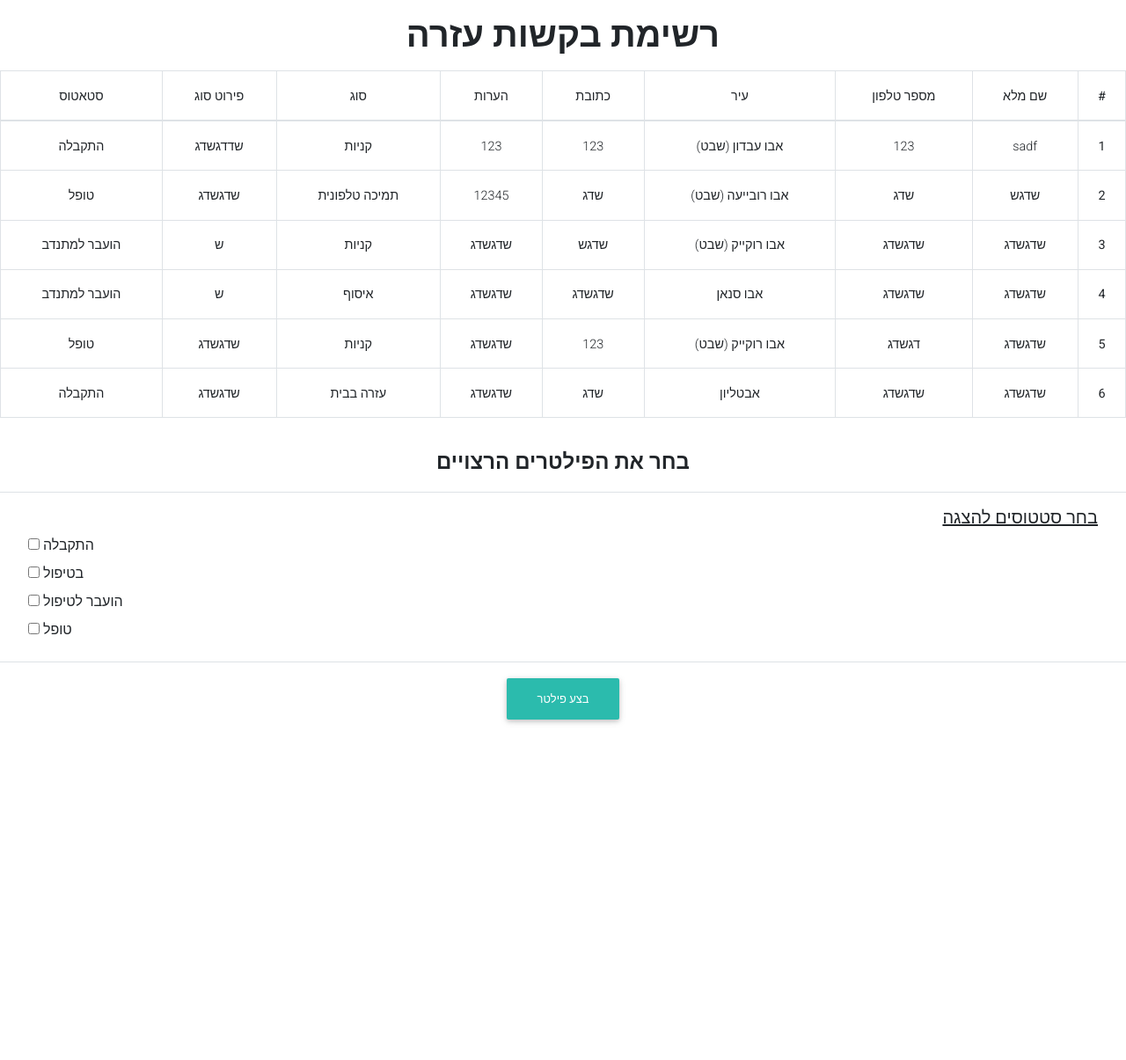
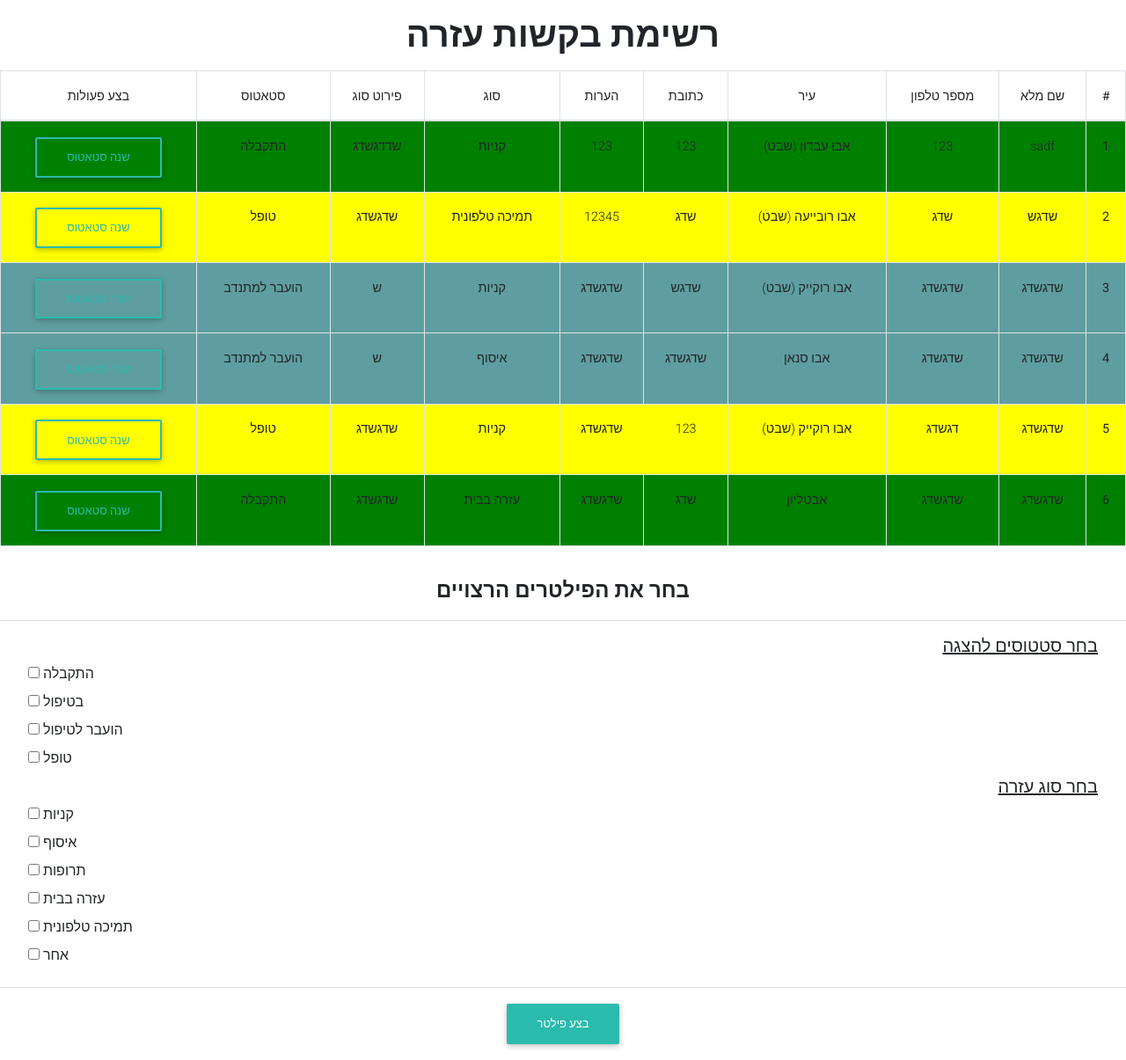
Before and after one commit to Lev-Echad/levechad-backend, a Django app: page /server/help_table in a window 1280 px wide. Shown: the whole page at 88% size. Before the commit the page ends 823 px from the top, so only its background shows below. Run offline with Django 3.2, Linux system fonts and the light colour scheme; data comes from the database, SQL or seed files in the repository; both versions use the stored data as it was after the commit; some libraries are stand-ins or nearby versions.

Commit message:
adding question

```diff
--- a/server/templates/server/help_table.html
+++ b/server/templates/server/help_table.html
@@ -18,14 +18,7 @@
   <link rel="stylesheet" href="{% static 'server/css/mdb.min.css' %}">
   <link rel="stylesheet" href="{% static 'server/css/bootstrap-rtl.css' %}">
 
-{# full_name = models.CharField(max_length=200)#}
-{#    phone_number = models.CharField(max_length=200)#}
-{#    city = models.ForeignKey(City, on_delete=models.CASCADE)#}
-{#    address = models.CharField(max_length=200)#}
-{#    notes = models.CharField(max_length=200)#}
-{#    type = models.CharField(max_length=20, choices=TYPES)#}
-{#    type_text = models.CharField(max_length=5000)#}
-{#    status = models.CharField(max_length=25, choices=STATUSES, blank=True)#}
+
 </head>
 
 <body dir="rtl">
@@ -42,11 +35,23 @@
             <th scope="col">סוג</th>
             <th scope="col">פירוט סוג</th>
             <th scope="col">סטאטוס</th>
+            <th scope="col">בצע פעולות</th>
         </tr>
     </thead>
     <tbody>
         {% for help_request in help_requests %}
-            <tr>
+            {% if help_request.get_status_display == "התקבלה" %}
+                <tr bgcolor="green">
+            {% endif %}
+            {% if help_request.get_status_display == "טופל" %}
+                <tr bgcolor="yellow">
+            {% endif %}
+            {% if help_request.get_status_display == "בטיפול" %}
+                <tr bgcolor="red">
+            {% endif %}
+            {% if help_request.get_status_display == "הועבר למתנדב" %}
+                <tr bgcolor="#5f9ea0">
+            {% endif %}
                 <th scope="row">{{ help_request.id }}</th>
                 <td>{{ help_request.full_name }}</td>
                 <td>{{ help_request.phone_number }}</td>
@@ -56,6 +61,17 @@
                 <td>{{ help_request.get_type_display }}</td>
                 <td>{{ help_request.type_text }}</td>
                 <td>{{ help_request.get_status_display }}</td>
+                <td><button class="btn btn-outline-default waves-effect m-0" type="button" data-toggle="dropdown"
+                                            aria-haspopup="true" aria-expanded="false">שנה סטאטוס</button>
+
+                    <div dir="rtl" class="dropdown-menu">
+                        <a class="dropdown-item text-right" href="#">התקבלה</a>
+                        <a class="dropdown-item text-right" href="#">בטיפול</a>
+                        <a class="dropdown-item text-right" href="#">הועבר למתנדב</a>
+                        <a class="dropdown-item text-right" href="#">טופל</a>
+                    </div>
+
+                </td>
             </tr>
         {% endfor %}
     </tbody>
@@ -96,6 +112,49 @@
                                     </div>
 
                                 </div>
+
+
+
+                                  <div>
+                                    <p class="text-right h5"><u>בחר סוג עזרה</u></p>
+
+
+                                    <div>
+                                        <label for="type">קניות</label>
+                                        <input type="checkbox" name="type" id="type" value='SHOPPING'>
+                                    </div>
+
+                                    <div>
+                                        <label for="type">איסוף</label>
+                                        <input type="checkbox" name="type" id="type" value='COLLECTING'>
+                                    </div>
+
+                                    <div>
+                                        <label for="type">תרופות</label>
+                                        <input type="checkbox" name="type" id="type" value='MEDICINE'>
+                                    </div>
+
+                                    <div>
+                                        <label for="type">עזרה בבית</label>
+                                        <input type="checkbox" name="type" id="type" value='HELP_IN_HOME'>
+                                    </div>
+
+                                    <div>
+                                        <label for="type">תמיכה טלפונית</label>
+                                        <input type="checkbox" name="type" id="type" value='PHONE_HELP'>
+                                    </div>
+
+                                    <div>
+                                        <label for="type">אחר</label>
+                                        <input type="checkbox" name="type" id="type" value='ELSE'>
+                                    </div>
+
+                                </div>
+
+
+
+
+
                               </div>
                               <div class="modal-footer d-flex justify-content-center">
                                 <button type="submit" class="btn btn-default">בצע פילטר</button>
```
Also changed, not shown: db.sqlite3.
